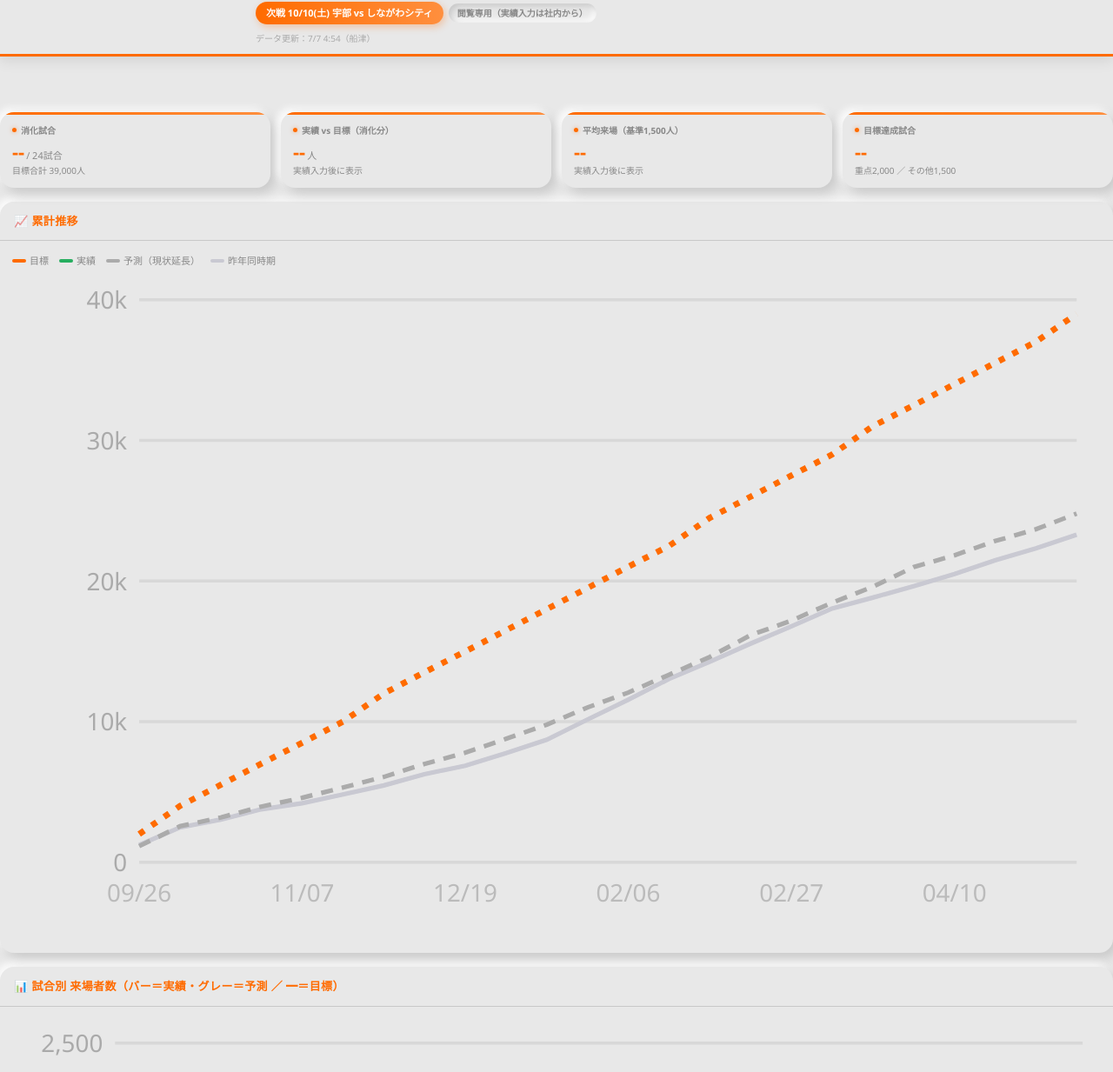
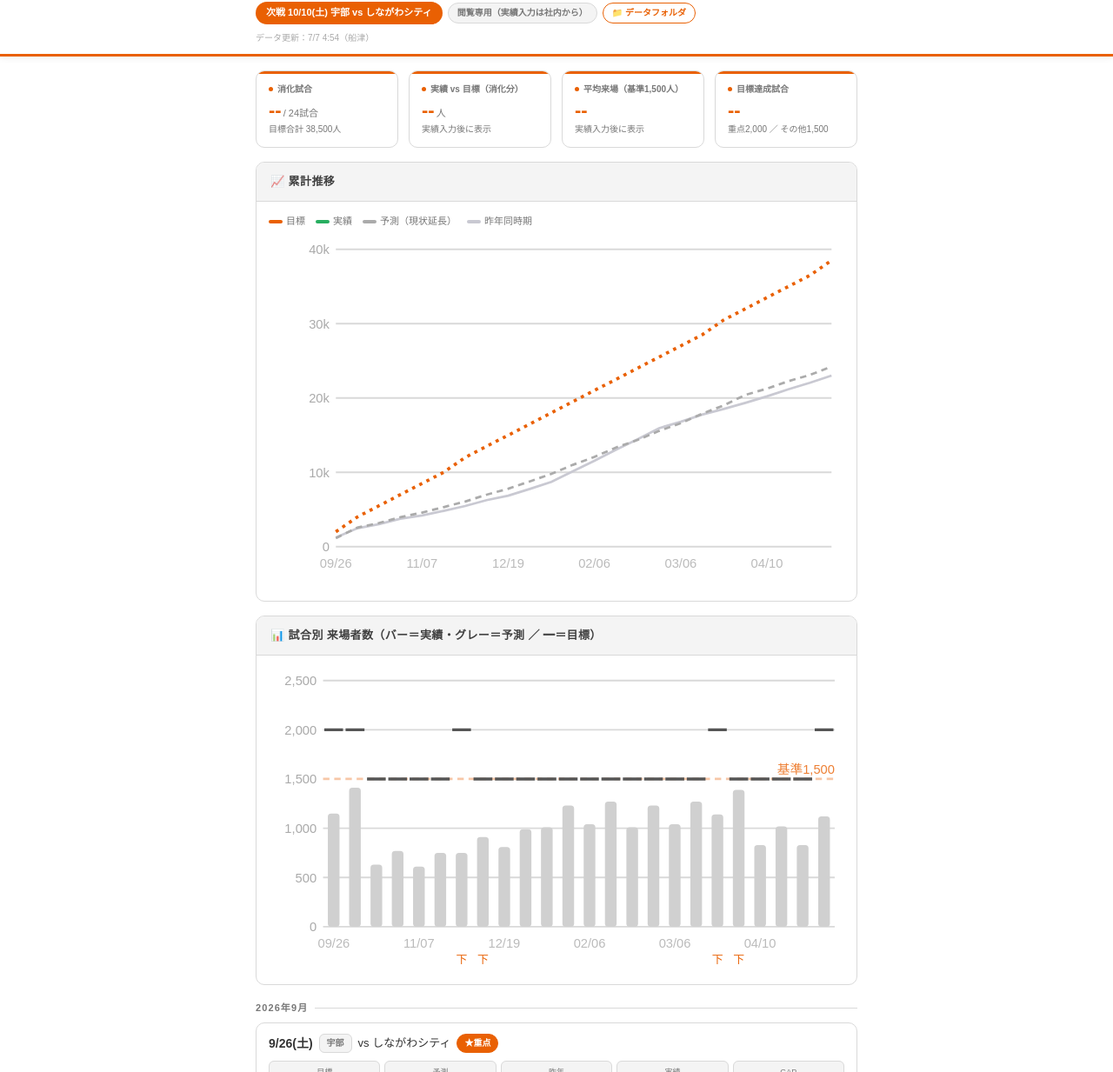
Before and after one commit to funatsu-daisuke-beep/patsfive-dashboard, a plain HTML site: page index.html in a window 1280 px wide. Shown: the part 58-1291 px from the top of the page at 87% size. Drawn offline with Linux system fonts and the light colour scheme; a web font is replaced by a local one.

Commit message:
UI redesign to PATSPORTAL flat style + add Google Drive folder link
- CSS: neumorphic to flat (white bg, #E96003 orange, border cards)
- Font: BIZ UDPGothic via Google Fonts
- Header: Google Drive folder link pill button
- Fix HTML structure: proper head/body, remove stray closing div
- Update SVG chart colors FF6B00 to E96003

Co-Authored-By: Claude Sonnet 4.6 <noreply@anthropic.com>

```diff
--- a/index.html
+++ b/index.html
@@ -4,27 +4,27 @@
 <meta charset="UTF-8">
 <meta name="viewport" content="width=device-width, initial-scale=1.0">
 <title>PATSFIVE ダッシュボード</title>
+<link rel="preconnect" href="https://fonts.googleapis.com">
+<link rel="preconnect" href="https://fonts.gstatic.com" crossorigin>
+<link href="https://fonts.googleapis.com/css2?family=BIZ+UDPGothic:wght@400;700&display=swap" rel="stylesheet">
 <style>
   :root {
-    --bg: #E8E8E8;
-    --sh-dark: #C8C8C8;
-    --sh-light: #FFFFFF;
-    --primary: #FF6B00;
-    --primary-dark: #CC5500;
-    --primary-light: #FF8F3E;
+    --head: #404040;
+    --bg: #FFFFFF;
+    --bg-sub: #F4F4F4;
+    --line: #D9D9D9;
+    --line-strong: #9C9C9C;
     --text: #333333;
-    --text-sub: #888888;
+    --text-sub: #777777;
     --text-dim: #AAAAAA;
+    --accent: #E96003;
     --green: #27AE60;
     --red: #C0392B;
-    --r: 16px;
-    --raised: 6px 6px 14px var(--sh-dark), -4px -4px 10px var(--sh-light);
-    --raised-sm: 3px 3px 8px var(--sh-dark), -2px -2px 6px var(--sh-light);
-    --inset: inset 3px 3px 7px var(--sh-dark), inset -3px -3px 7px var(--sh-light);
+    --r: 10px;
   }
   * { box-sizing: border-box; margin: 0; padding: 0; }
   body {
-    font-family: "Segoe UI", "Hiragino Sans", "Yu Gothic UI", "Meiryo", sans-serif;
+    font-family: Arial, "BIZ UDPGothic", "Hiragino Sans", "Yu Gothic UI", "Meiryo", sans-serif;
     background: var(--bg); color: var(--text);
     font-size: 14px; line-height: 1.6;
   }
@@ -33,8 +33,8 @@
   /* HEADER */
   header {
     background: var(--bg);
-    border-bottom: 3px solid var(--primary);
-    box-shadow: 0 4px 16px rgba(0,0,0,0.1);
+    border-bottom: 3px solid var(--accent);
+    box-shadow: 0 2px 8px rgba(0,0,0,0.06);
     position: sticky; top: 0; z-index: 200;
     padding: 12px 0 10px; margin-bottom: 16px;
   }
@@ -42,37 +42,48 @@
   .header-top { display: flex; align-items: center; gap: 10px; margin-bottom: 8px; }
   .header-icon {
     width: 40px; height: 40px; border-radius: 50%;
-    box-shadow: var(--raised-sm); flex-shrink: 0;
+    border: 1px solid var(--line);
+    flex-shrink: 0;
     object-fit: contain; padding: 3px; background: var(--bg);
   }
-  .header-top h1 { font-size: 17px; font-weight: 800; color: var(--text); letter-spacing: .01em; }
-  .header-top h1 span { color: var(--primary); }
+  .header-top h1 { font-size: 17px; font-weight: 800; color: var(--head); letter-spacing: .01em; }
+  .header-top h1 span { color: var(--accent); }
   .header-meta { display: flex; flex-wrap: wrap; gap: 6px; align-items: center; }
   .pill-next {
-    background: linear-gradient(90deg, var(--primary), var(--primary-light));
+    background: var(--accent);
     color: #fff;
     font-size: 11px; font-weight: 700;
     padding: 4px 12px; border-radius: 999px;
-    box-shadow: 2px 3px 8px rgba(255,107,0,0.3);
   }
   .pill-ro {
-    background: var(--bg); color: var(--text-sub);
+    background: var(--bg-sub); color: var(--text-sub);
     font-size: 10px; font-weight: 600;
     padding: 3px 10px; border-radius: 999px;
-    box-shadow: var(--inset);
+    border: 1px solid var(--line);
   }
+  .pill-drive {
+    background: var(--bg); color: var(--accent);
+    font-size: 10px; font-weight: 700;
+    padding: 3px 10px; border-radius: 999px;
+    border: 1px solid var(--accent);
+    text-decoration: none;
+    display: inline-flex; align-items: center; gap: 3px;
+    transition: background .15s, color .15s;
+  }
+  .pill-drive:hover { background: var(--accent); color: #fff; }
   .updated { font-size: 10px; color: var(--text-dim); width: 100%; margin-top: 2px; }
 
   /* STATS */
   .stats-bar { display: grid; grid-template-columns: 1fr 1fr; gap: 12px; margin-bottom: 16px; }
   .stat-tile {
-    background: var(--bg); box-shadow: var(--raised);
+    background: var(--bg);
+    border: 1px solid var(--line);
     border-radius: var(--r); padding: 13px 14px;
     position: relative; overflow: hidden;
   }
   .stat-tile::before {
     content: ""; position: absolute; top: 0; left: 0; right: 0; height: 3px;
-    background: linear-gradient(90deg, var(--primary), var(--primary-light));
+    background: var(--accent);
   }
   .stat-label {
     font-size: 10px; color: var(--text-sub);
@@ -81,26 +92,25 @@
   }
   .stat-label::before {
     content: ""; width: 5px; height: 5px;
-    background: var(--primary); border-radius: 50%;
-    box-shadow: 0 0 5px rgba(255,107,0,.5); flex-shrink: 0;
+    background: var(--accent); border-radius: 50%; flex-shrink: 0;
   }
-  .stat-value { font-size: 22px; font-weight: 800; color: var(--primary); line-height: 1; font-variant-numeric: tabular-nums; }
+  .stat-value { font-size: 22px; font-weight: 800; color: var(--accent); line-height: 1; font-variant-numeric: tabular-nums; }
   .stat-value.ok { color: var(--green); }
   .stat-value.ng { color: var(--red); }
   .stat-unit { font-size: 11px; font-weight: 400; color: var(--text-sub); margin-left: 2px; }
   .stat-sub { font-size: 10px; color: var(--text-sub); margin-top: 4px; line-height: 1.4; }
   .progress-bar {
-    height: 4px; background: var(--sh-dark);
+    height: 4px; background: var(--line);
     border-radius: 2px; overflow: hidden; margin-top: 6px;
-    box-shadow: var(--inset);
   }
-  .progress-bar > div { height: 100%; background: linear-gradient(90deg, var(--primary), var(--primary-light)); }
+  .progress-bar > div { height: 100%; background: var(--accent); }
 
   /* PANELS */
-  .panel { background: var(--bg); box-shadow: var(--raised); border-radius: var(--r); overflow: hidden; margin-bottom: 16px; }
+  .panel { background: var(--bg); border: 1px solid var(--line); border-radius: var(--r); overflow: hidden; margin-bottom: 16px; }
   .panel-h {
     padding: 12px 16px; font-weight: 700; font-size: 13px;
-    color: var(--primary); border-bottom: 1px solid var(--sh-dark);
+    color: var(--head); border-bottom: 1px solid var(--line);
+    background: var(--bg-sub);
     letter-spacing: .03em;
   }
   .panel-body { padding: 14px; }
@@ -115,31 +125,36 @@
     letter-spacing: .1em; margin: 18px 0 8px;
     display: flex; align-items: center; gap: 8px;
   }
-  .month-h::after { content: ""; flex: 1; height: 1px; background: var(--sh-dark); }
+  .month-h::after { content: ""; flex: 1; height: 1px; background: var(--line); }
 
   /* GAME CARDS */
   .game-card {
-    background: var(--bg); box-shadow: var(--raised);
+    background: var(--bg);
+    border: 1px solid var(--line);
     border-radius: var(--r); padding: 12px 14px; margin-bottom: 10px;
   }
   .game-card.is-next {
-    box-shadow: var(--raised), inset 4px 0 0 var(--primary);
+    border-color: var(--accent);
+    border-left: 4px solid var(--accent);
   }
+  .game-card.is-done { background: var(--bg-sub); }
   .g-top { display: flex; align-items: center; gap: 7px; flex-wrap: wrap; margin-bottom: 8px; }
   .g-date { font-weight: 700; font-size: 14px; font-variant-numeric: tabular-nums; }
   .g-opp { font-size: 13px; }
   .chip {
-    font-size: 10px; font-weight: 700; padding: 2px 8px; border-radius: 8px;
-    background: var(--bg); color: var(--text-sub); box-shadow: var(--raised-sm);
+    font-size: 10px; font-weight: 700; padding: 2px 8px; border-radius: 6px;
+    background: var(--bg-sub); color: var(--text-sub);
+    border: 1px solid var(--line);
   }
-  .chip.shimo { background: rgba(255,107,0,.1); color: var(--primary-dark); box-shadow: none; border-radius: 6px; }
-  .chip.key { background: linear-gradient(90deg, var(--primary), var(--primary-light)); color: #fff; border-radius: 999px; box-shadow: 1px 2px 6px rgba(255,107,0,.3); }
-  .chip.nextlabel { background: linear-gradient(90deg, var(--primary), var(--primary-light)); color: #fff; border-radius: 999px; box-shadow: 1px 2px 6px rgba(255,107,0,.3); }
+  .chip.shimo { background: rgba(233,96,3,.08); color: var(--accent); border-color: rgba(233,96,3,.3); }
+  .chip.key { background: var(--accent); color: #fff; border-color: var(--accent); border-radius: 999px; }
+  .chip.nextlabel { background: var(--accent); color: #fff; border-color: var(--accent); border-radius: 999px; }
 
   .g-nums { display: flex; gap: 5px; }
   .g-num {
-    flex: 1; text-align: center; background: var(--bg);
-    border-radius: 8px; padding: 5px 2px; box-shadow: var(--inset);
+    flex: 1; text-align: center;
+    background: var(--bg-sub); border: 1px solid var(--line);
+    border-radius: 6px; padding: 5px 2px;
   }
   .g-num i { display: block; font-style: normal; font-size: 9px; color: var(--text-sub); margin-bottom: 2px; }
   .g-num b { font-size: 14px; font-variant-numeric: tabular-nums; color: var(--text); }
@@ -147,7 +162,7 @@
   .g-num b.gp { color: var(--green); }
   .g-num b.gm { color: var(--red); }
 
-  .g-memo { font-size: 11px; color: var(--text-sub); margin-top: 8px; padding-left: 8px; border-left: 3px solid rgba(255,107,0,.3); }
+  .g-memo { font-size: 11px; color: var(--text-sub); margin-top: 8px; padding-left: 8px; border-left: 3px solid rgba(233,96,3,.4); }
 
   footer { text-align: center; font-size: 10px; color: var(--text-dim); padding: 16px 14px 0; letter-spacing: .04em; }
 
@@ -156,6 +171,8 @@
     .header-top h1 { font-size: 19px; }
   }
 </style>
+</head>
+<body>
 
 <header>
   <div class="header-inner">
@@ -166,13 +183,13 @@
     <div class="header-meta">
       <span class="pill-next" id="nextGame">--</span>
       <span class="pill-ro">閲覧専用（実績入力は社内から）</span>
+      <a class="pill-drive" href="https://drive.google.com/drive/folders/1XcwnnWFnJ6eXObI7U7v4KYpK-iojpBnl" target="_blank" rel="noopener">📁 データフォルダ</a>
       <span class="updated" id="updated"></span>
     </div>
   </div>
 </header>
 
 <div class="wrap">
-  </div>
 
   <div class="stats-bar" id="summaryCards"></div>
 
@@ -180,7 +197,7 @@
     <div class="panel-h">📈 累計推移</div>
     <div class="panel-body">
       <div class="legend">
-        <span><i class="lg" style="background:#FF6B00;"></i>目標</span>
+        <span><i class="lg" style="background:#E96003;"></i>目標</span>
         <span><i class="lg" style="background:#27AE60;"></i>実績</span>
         <span><i class="lg" style="background:#ABABAB;"></i>予測（現状延長）</span>
         <span><i class="lg" style="background:#C9C9D2;"></i>昨年同時期</span>
@@ -197,6 +214,7 @@
   </div>
 
   <div id="gameList"></div>
+
 </div>
 
 <footer id="footer"></footer>
@@ -222,10 +240,10 @@ const DATA = {
     {"no":12,"setsu":"第12節","game":"G2","date":"2027-01-24","venue":"宇部","opp":"しながわシティ","key":false,"target":1500,"pred":1230,"lastYear":1428,"actual":null,"memo":""},
     {"no":13,"setsu":"第14節","game":"G1","date":"2027-02-06","venue":"宇部","opp":"しながわシティ","key":false,"target":1500,"pred":1040,"lastYear":1406,"actual":null,"memo":"昨年比較対象は下関開催"},
     {"no":14,"setsu":"第14節","game":"G2","date":"2027-02-07","venue":"宇部","opp":"しながわシティ","key":false,"target":1500,"pred":1270,"lastYear":1486,"actual":null,"memo":"昨年比較対象は下関開催"},
-    {"no":15,"setsu":"第15節","game":"G1","date":"2027-02-13","venue":"下関","opp":"ヴィアティン三重","key":true,"target":2000,"pred":1270,"lastYear":1228,"actual":null,"memo":"下関第2弾"},
-    {"no":16,"setsu":"第15節","game":"G2","date":"2027-02-14","venue":"下関","opp":"ヴィアティン三重","key":false,"target":1500,"pred":1550,"lastYear":1280,"actual":null,"memo":"バレンタイン当日"},
-    {"no":17,"setsu":"第17節","game":"G1","date":"2027-02-27","venue":"宇部","opp":"ヴィアティン三重","key":false,"target":1500,"pred":1040,"lastYear":1228,"actual":null,"memo":"レノファ山口ホーム戦と同週末の可能性"},
-    {"no":18,"setsu":"第17節","game":"G2","date":"2027-02-28","venue":"宇部","opp":"ヴィアティン三重","key":false,"target":1500,"pred":1270,"lastYear":1280,"actual":null,"memo":""},
+    {"no":15,"setsu":"第16節","game":"G1","date":"2027-02-20","venue":"宇部","opp":"しながわシティ","key":false,"target":1500,"pred":1010,"lastYear":1406,"actual":null,"memo":""},
+    {"no":16,"setsu":"第16節","game":"G2","date":"2027-02-21","venue":"宇部","opp":"しながわシティ","key":false,"target":1500,"pred":1230,"lastYear":1486,"actual":null,"memo":""},
+    {"no":17,"setsu":"第18節","game":"G1","date":"2027-03-06","venue":"宇部","opp":"ヴィアティン三重","key":false,"target":1500,"pred":1040,"lastYear":866,"actual":null,"memo":""},
+    {"no":18,"setsu":"第18節","game":"G2","date":"2027-03-07","venue":"宇部","opp":"ヴィアティン三重","key":false,"target":1500,"pred":1270,"lastYear":964,"actual":null,"memo":""},
     {"no":19,"setsu":"第20節","game":"G1","date":"2027-03-27","venue":"下関","opp":"ヴィアティン三重","key":true,"target":2000,"pred":1140,"lastYear":755,"actual":null,"memo":"春休み期間・下関第3弾"},
     {"no":20,"setsu":"第20節","game":"G2","date":"2027-03-28","venue":"下関","opp":"ヴィアティン三重","key":false,"target":1500,"pred":1390,"lastYear":829,"actual":null,"memo":""},
     {"no":21,"setsu":"第22節","game":"G1","date":"2027-04-10","venue":"宇部","opp":"ヴィアティン三重","key":false,"target":1500,"pred":830,"lastYear":866,"actual":null,"memo":""},
@@ -295,7 +313,7 @@ const nextGame = () => DATA.games.find(g => gdate(g) >= today && g.actual == nul
   };
   let svg="<svg viewBox=\"0 0 "+W+" "+H+"\" xmlns=\"http://www.w3.org/2000/svg\">";
   for(let v=0;v<=maxY;v+=10000){
-    svg+="<line x1=\""+PL+"\" y1=\""+y(v).toFixed(1)+"\" x2=\""+(W-PR)+"\" y2=\""+y(v).toFixed(1)+"\" stroke=\"#D8D8D8\"/>";
+    svg+="<line x1=\""+PL+"\" y1=\""+y(v).toFixed(1)+"\" x2=\""+(W-PR)+"\" y2=\""+y(v).toFixed(1)+"\" stroke=\"#D9D9D9\"/>";
     svg+="<text x=\""+(PL-4)+"\" y=\""+(y(v)+3)+"\" text-anchor=\"end\" font-size=\"8\" fill=\"#AAAAAA\">"+(v/10000?(v/1000+"k"):"0")+"</text>";
   }
   gs.forEach((g,i)=>{
@@ -303,7 +321,7 @@ const nextGame = () => DATA.games.find(g => gdate(g) >= today && g.actual == nul
   });
   svg+=line("l","#C9C9D2",1.5);
   svg+=line("p","#ABABAB",1.5,"4,3");
-  svg+=line("t","#FF6B00",2,"2,3");
+  svg+=line("t","#E96003",2,"2,3");
   svg+=line("a","#27AE60",3);
   rows.forEach((r,i)=>{ if(r.a!=null) svg+="<circle cx=\""+x(i).toFixed(1)+"\" cy=\""+y(r.a).toFixed(1)+"\" r=\"3.5\" fill=\"#27AE60\"/>"; });
   svg+="</svg>";
@@ -320,20 +338,20 @@ const nextGame = () => DATA.games.find(g => gdate(g) >= today && g.actual == nul
   let svg="<svg viewBox=\"0 0 "+W+" "+H+"\" xmlns=\"http://www.w3.org/2000/svg\">";
   for(let v=0;v<=maxY;v+=500){
     const isB=v===1500;
-    svg+="<line x1=\""+PL+"\" y1=\""+y(v).toFixed(1)+"\" x2=\""+(W-PR)+"\" y2=\""+y(v).toFixed(1)+"\" stroke=\""+(isB?"rgba(255,107,0,.35)":"#D8D8D8")+"\" "+(isB?"stroke-dasharray=\"4,3\" stroke-width=\"1.5\"":"")+"/>";
+    svg+="<line x1=\""+PL+"\" y1=\""+y(v).toFixed(1)+"\" x2=\""+(W-PR)+"\" y2=\""+y(v).toFixed(1)+"\" stroke=\""+(isB?"rgba(233,96,3,.35)":"#D9D9D9")+"\" "+(isB?"stroke-dasharray=\"4,3\" stroke-width=\"1.5\"":"")+"/>";
     svg+="<text x=\""+(PL-4)+"\" y=\""+(y(v)+3)+"\" text-anchor=\"end\" font-size=\"8\" fill=\"#AAAAAA\">"+v.toLocaleString()+"</text>";
   }
-  svg+="<text x=\""+(W-PR)+"\" y=\""+(y(1500)-3)+"\" text-anchor=\"end\" font-size=\"8\" fill=\"rgba(255,107,0,.8)\">基準1,500</text>";
+  svg+="<text x=\""+(W-PR)+"\" y=\""+(y(1500)-3)+"\" text-anchor=\"end\" font-size=\"8\" fill=\"rgba(233,96,3,.8)\">基準1,500</text>";
   gs.forEach((g,i)=>{
     const cx=x(i);
     if(g.actual!=null){
-      svg+="<rect x=\""+(cx-bw/2).toFixed(1)+"\" y=\""+y(g.actual).toFixed(1)+"\" width=\""+bw.toFixed(1)+"\" height=\""+((H-PB)-y(g.actual)).toFixed(1)+"\" fill=\""+(g.actual>=g.target?"#27AE60":"#FF6B00")+"\" rx=\"2\" opacity=\"0.85\"/>";
+      svg+="<rect x=\""+(cx-bw/2).toFixed(1)+"\" y=\""+y(g.actual).toFixed(1)+"\" width=\""+bw.toFixed(1)+"\" height=\""+((H-PB)-y(g.actual)).toFixed(1)+"\" fill=\""+(g.actual>=g.target?"#27AE60":"#E96003")+"\" rx=\"2\" opacity=\"0.85\"/>";
     } else {
       svg+="<rect x=\""+(cx-bw/2).toFixed(1)+"\" y=\""+y(g.pred).toFixed(1)+"\" width=\""+bw.toFixed(1)+"\" height=\""+((H-PB)-y(g.pred)).toFixed(1)+"\" fill=\"#D0D0D0\" rx=\"2\"/>";
     }
     svg+="<line x1=\""+(cx-bw*0.8).toFixed(1)+"\" y1=\""+y(g.target).toFixed(1)+"\" x2=\""+(cx+bw*0.8).toFixed(1)+"\" y2=\""+y(g.target).toFixed(1)+"\" stroke=\"#555\" stroke-width=\"1.8\"/>";
     if(i%4===0) svg+="<text x=\""+cx.toFixed(1)+"\" y=\""+(H-PB+13)+"\" text-anchor=\"middle\" font-size=\"8\" fill=\"#BBBBBB\">"+g.date.slice(5).replace("-","/")+"</text>";
-    if(g.venue==="下関") svg+="<text x=\""+cx.toFixed(1)+"\" y=\""+(H-PB+23)+"\" text-anchor=\"middle\" font-size=\"7\" fill=\"#FF6B00\">下</text>";
+    if(g.venue==="下関") svg+="<text x=\""+cx.toFixed(1)+"\" y=\""+(H-PB+23)+"\" text-anchor=\"middle\" font-size=\"7\" fill=\"#E96003\">下</text>";
   });
   svg+="</svg>";
   document.getElementById("barChart").innerHTML=svg;
@@ -373,7 +391,5 @@ document.getElementById("footer").textContent=DATA.note;
 
 </script>
 
-</head>
-<body>
 </body>
 </html>
```
